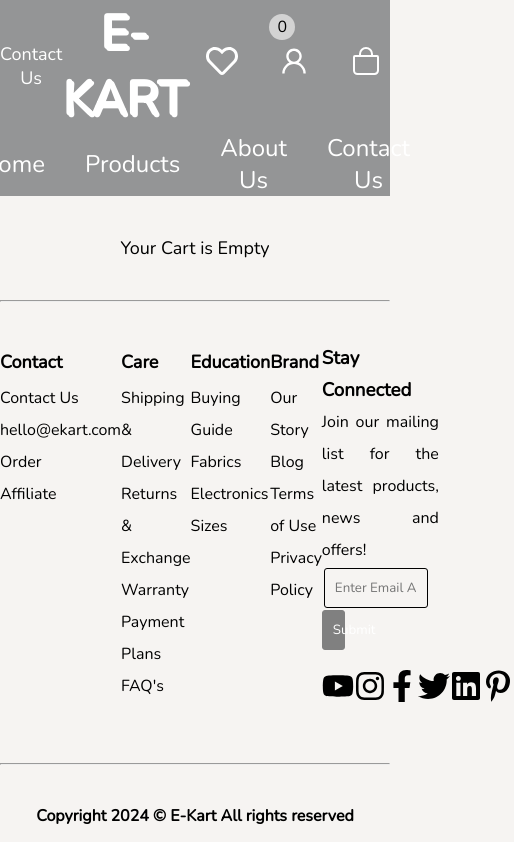
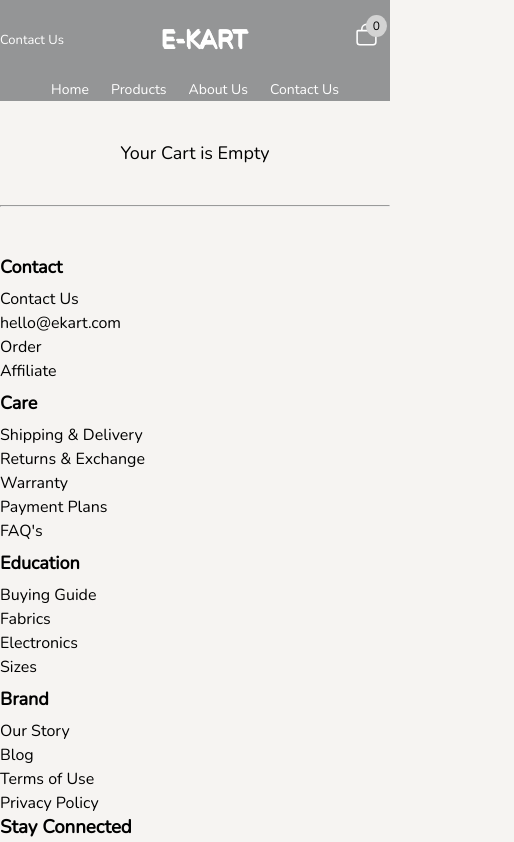
Before and after one commit to mohd-faishal-07/Faishal-Project, a React (Create React App) app: page /cart in a window 390 px wide. Shown: the top 842 px of the page, 514 px wide, since content can reach past the window. Built offline with nearby package versions, Linux system fonts and the light colour scheme.

Commit message:
responsive done

```diff
--- a/src/App.css
+++ b/src/App.css
@@ -158,9 +158,10 @@ hr {
 
 .category-images ul {
   display: flex;
-  justify-content: space-between;
+  justify-content: space-evenly;
   align-items: center;
   flex-wrap: wrap;
+  gap: 30px;
 }
 
 .category-images ul img {
@@ -230,9 +231,9 @@ hr {
 
 .products {
   display: flex;
-  justify-content: space-around;
+  justify-content: space-evenly;
   flex-wrap: wrap;
-  gap: 30px;
+  gap: 10px;
   margin-top: 50px;
 }
 
@@ -519,7 +520,8 @@ p.cart-empty {
   display: flex;
   justify-content: center;
   min-height: 200px;
-  gap: 30px;
+  flex-wrap: wrap;
+  gap: 40px;
 }
 
 .message {
@@ -597,6 +599,7 @@ p.cart-empty {
   display: flex;
   justify-content: space-between;
   text-align: justify;
+  flex-wrap: wrap;
   margin-top: 40px;
 }
 
@@ -654,6 +657,390 @@ p.cart-empty {
   margin-top: 40px;
 }
 
+@media (max-width: 1306px) {
+  .icons .cart-count {
+    right: 78px;
+  }
+}
+
+@media (max-width:1258px) {
+  .icons .cart-count {
+    right: 54px;
+  }
+
+  .contact-content {
+    line-height: 1.5rem;
+    padding: 15px;
+  }
+}
+
+@media (max-width: 1214px) {
+
+  .icons .cart-count {
+    right: 34px;
+  }
+}
+
+@media (max-width: 1170px) {
+
+  .icons .cart-count {
+    right: 13px;
+  }
+
+  .contact-content {
+    min-height: 190px;
+  }
+
+  .detail-img {
+    width: 80%;
+  }
+
+  .product-desc {
+    width: 80%;
+  }
+
+
+}
+
+@media (max-width: 1000px) {
+  .email input[type="email"] {
+    width: 55%;
+  }
+
+  .foot-btn {
+    width: 27%;
+  }
+}
+
+@media (max-width: 768px) {
+  .icons .cart-count {
+    right: 13px;
+    font-size: 12px;
+    padding: 2px 6px;
+  }
+
+  .icons ul li a {
+    font-size: x-large;
+  }
+
+  .name a {
+    font-size: xx-large;
+    text-shadow: 1px 2px white;
+  }
+
+  .navbar ul li {
+    font-size: large;
+  }
+
+  .foot a {
+    line-height: 1.5rem;
+  }
+
+  .foot-stay {
+    line-height: 1.5rem;
+    width: 43%;
+  }
+
+  .email input[type="email"] {
+    width: 54%;
+    padding: 6px;
+  }
+
+  .foot-btn {
+    width: 30%;
+    padding: 6px;
+  }
+
+  .icons ul li a {
+    font-size: large;
+  }
+
+  .right {
+    margin-top: 10px;
+    position: absolute;
+    right: 2%;
+    top: 16%;
+    line-height: 2rem;
+  }
+
+  h2.heading2 {
+    font-size: 18px;
+  }
+
+  .right a {
+    font-size: 13px;
+    padding: 3px;
+  }
+
+  .categories-heading {
+    font-size: x-large;
+  }
+
+  .ends .end-heading {
+    font-size: xx-large;
+  }
+
+  .all-categories img {
+    width: 100px;
+    margin: 0px 23px;
+    height: 100px;
+  }
+
+  .items img {
+    padding: 0px;
+    margin: 10px;
+    height: 130px;
+    width: 130px;
+  }
+
+  .products {
+    gap: 40px;
+  }
+
+  .shop-color ul li {
+    list-style: none;
+    margin: 13px;
+  }
+
+  .black a,
+  .white a,
+  .purple a,
+  .blue a,
+  .red a,
+  .mud a {
+    padding: 6px 16px;
+  }
+
+  .slider {
+
+    width: 260px;
+    margin: 20px;
+
+  }
+
+  .heading-contact p {
+    font-size: x-large;
+
+  }
+
+  .contacting {
+    flex-direction: column;
+    align-items: center;
+  }
+
+  .message {
+    width: 80%;
+
+  }
+
+  .contact-content {
+    min-height: 48px;
+  }
+
+  .message a {
+    padding: 2px;
+
+  }
+
+  .cart-table {
+    width: 100%;
+    overflow-x: auto;
+  }
+
+  .cart-table>table {
+
+    width: 700px;
+  }
+
+  .price-adjust .adjustments {
+    font-size: 17px;
+    border-bottom: 1px solid grey;
+    padding: 5px;
+    margin: 4px;
+  }
+
+  .shop-color ul li.active {
+    padding: 6px 0px;
+    margin: 5px
+  }
+}
+
+@media(max-width: 584px) {
+  .all-categories img {
+    width: 75px;
+    margin: 0px 15px;
+    height: 75px;
+  }
+
+  .all-categories a {
+    font-size: 15px;
+  }
+
+  .titles a {
+
+    font-size: 15px;
+  }
+
+  .items img {
+    height: 125px;
+    width: 100px;
+  }
+
+  .navbar ul li {
+    font-size: 15px;
+  }
+
+  .products a {
+    align-items: center;
+    width: 80%;
+  }
+
+  .items {
+    background-color: white;
+  }
+
+  .headings .about-desc {
+    font-size: 13px;
+  }
+
+  .about-desc ul {
+    font-size: 12px;
+  }
+
+  .headings .about-heading {
+    font-size: medium;
+
+  }
+
+  .product-desc {
+    width: 70%;
+  }
+
+  .detail-img img {
+    width: 350px;
+    height: 350px;
+  }
+
+  .cart table,
+  td,
+  th {
+    padding: 5px;
+  }
+  .foot {
+    display: block;
+    text-align: justify;
+    margin-top: 40px;
+}
+
+}
+
+@media(max-width:425px) {
+  .foot {
+    display: block;
+    text-align: justify;
+    margin-top: 40px;
+  }
+
+  .foot-contact,
+  .foot-education,
+  .foot-stay,
+  .foot-brand,
+  .foot-care {
+    width: 100%;
+  }
+
+  .name a {
+    font-size: x-large;
+  }
+
+  .navbar ul li {
+    font-size: 14px;
+  }
+
+  .contact a {
+    font-size: 13px;
+  }
+
+  .icons ul li a {
+    font-size: 25px;
+  }
+
+  .icons .cart-count {
+    right: 3px;
+    font-size: 12px;
+    top: 15px;
+    padding: 3px 7px;
+  }
+
+  .navbar ul li {
+    font-size: 14px;
+    padding: 2px 11px;
+  }
+
+  .categories-heading {
+    font-size: x-large;
+  }
+
+  .loved-heading p {
+    font-size: x-large;
+  }
+
+  h2.heading2 {
+    font-size: 12px;
+    margin-top: 10px;
+  }
+
+  .right a {
+    font-size: 10px;
+    padding: 1px;
+  }
+
+  .right {
+    line-height: 1rem;
+  }
+
+  .copyright h4 {
+    font-size: 15px;
+  }
+
+  .all-categories img {
+    width: 55px;
+    margin: 0px 8px;
+    height: 55px;
+  }
+
+  .all-categories a {
+    font-size: 11px;
+  }
+
+  .shop-color ul li {
+    margin: 10px;
+  }
+
+  .slider {
+    width: 230px;
+    margin: 15px;
+  }
+
+  .titles a {
+    font-size: 13px;
+  }
+
+  .detail-img img {
+    width: 250px;
+    height: 300px;
+  }
+
+  p.title {
+    font-size: x-large;
+  }
+
+  p.description {
+    font-size: medium;
+    line-height: 18px;
+  }
+}
+
 @keyframes App-logo-spin {
   from {
     transform: rotate(0deg);
--- a/src/components/Cart.jsx
+++ b/src/components/Cart.jsx
@@ -60,6 +60,7 @@ export const Cart = () => {
                 <div className='container'>
                     {cartData.length >= 1 ? (
                         <div className='cart'>
+                            <div className='cart-table'>
                                 <table>
                                     <tr>
                                         <th>Image</th>
@@ -88,7 +89,7 @@ export const Cart = () => {
                                         )
                                     }
                                 </table>
-
+                            </div>
                             <div className='price-adjust'>
                                 <div className='adjustments'>SubTotal</div>
                                 <div className='adjustments'>Amount : <span>${amount}</span></div>
--- a/src/components/Contact.jsx
+++ b/src/components/Contact.jsx
@@ -28,7 +28,7 @@ export const Contact = () => {
                                     Email Us
                                 </p>
                                 <p className='contact-content'>
-                                    Send an email to mailto:hello@ekart.com for any questions or concerns. Our Customer Care Team will be happy to assist you. We strive to respond to all inquiries within 1 business day!
+                                    Send an email to mailto : hello@ekart.com for any questions or concerns. Our Customer Care Team will be happy to assist you. We strive to respond to all inquiries within 1 business day!
                                 </p>
                                 <span><Link to="#">Email Us</Link></span>
 
--- a/src/components/Home.jsx
+++ b/src/components/Home.jsx
@@ -9,7 +9,7 @@ export default function Home() {
                 <div className="container">
                     <div className="banner">
                         <div className="right">
-                            <h2>Every product is special</h2>
+                            <h2 className="heading2">Every product is special</h2>
                             <Link to="/products">Shop Now</Link>
                         </div>
                     </div>
--- a/src/components/Navbar.jsx
+++ b/src/components/Navbar.jsx
@@ -26,8 +26,6 @@ export default function Navbar() {
                         </div>
                         <div className="icons">
                             <ul>
-                                <li><Link to='#'><FaRegHeart/></Link></li>
-                                <li><Link to='#'><AiOutlineUser/></Link></li>
                                 <li className="first-list"><Link to='/cart'><IoBagOutline /></Link></li>
                                 <span className="cart-count">{result.length}</span>
 
```
Lines whose indentation alone changed are shown as unchanged.
